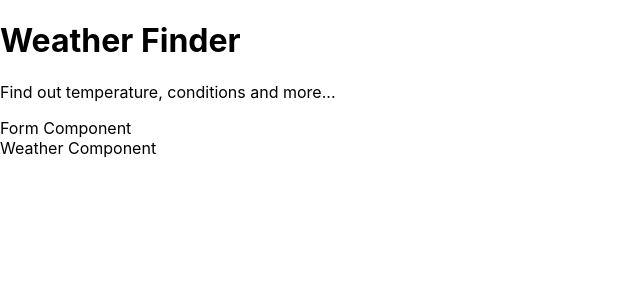
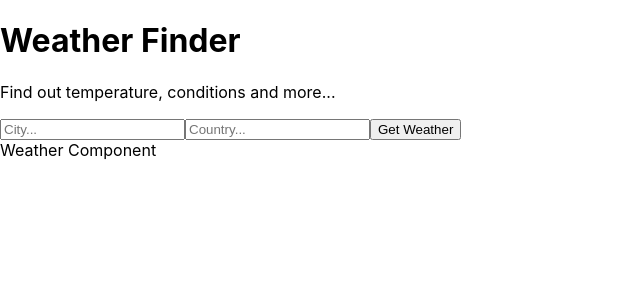
Before and after one commit to RichardPereira/weather-app, a React (Create React App) app: page / in a window 1280 px wide. Shown: the top 300 px of the page, without its empty margins (0-640 px from the left). Built offline with nearby package versions, Linux system fonts and the light colour scheme.

Commit message:
Adding the form elements for the call to the API

```diff
--- a/src/components/Form.js
+++ b/src/components/Form.js
@@ -3,7 +3,11 @@ import React from "react"
 class Form extends  React.Component{
     render(){
         return(
-            <div>Form Component</div>
+            <form onSubmit={this.props.getWeather}>
+                <input type ="text" name="city" placeholder="City..."/>
+                <input type ="text" name="country" placeholder="Country..."/>
+                <button>Get Weather</button>
+            </form>
         );
     }
 };
```
